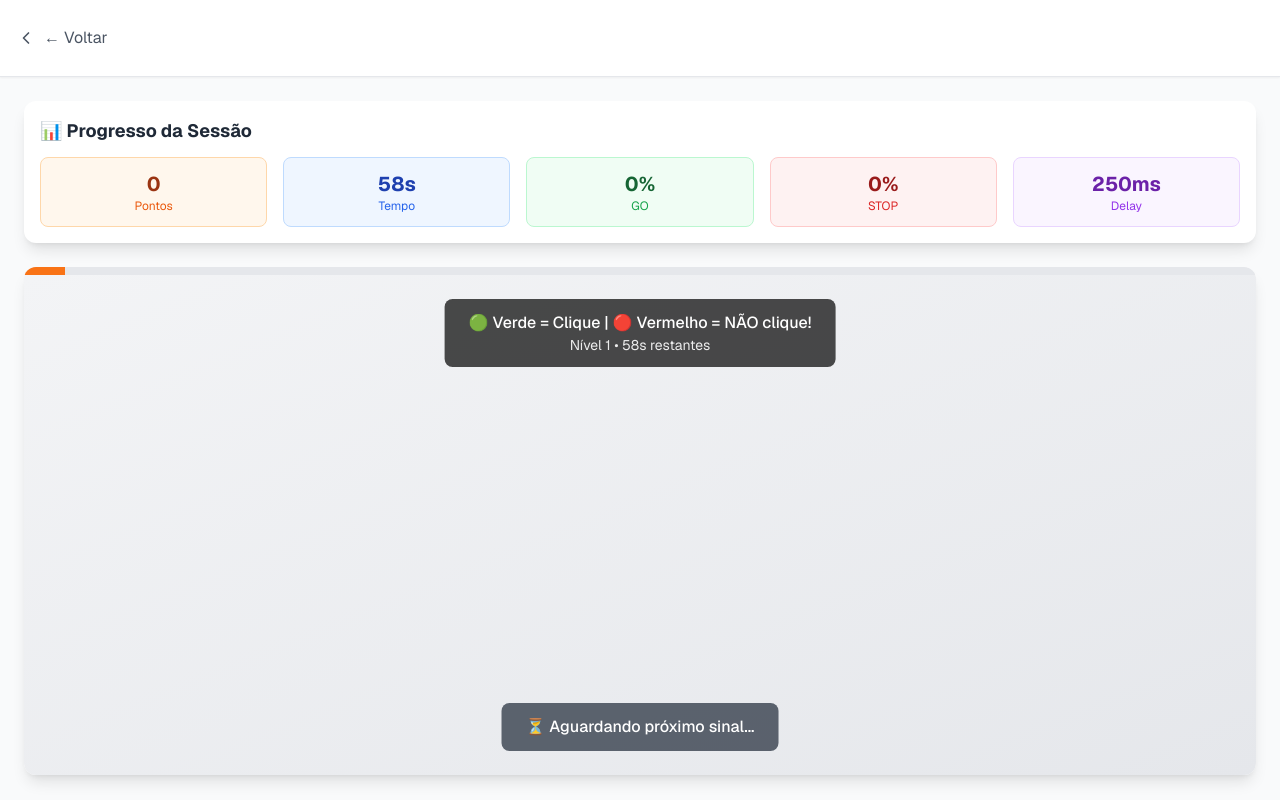
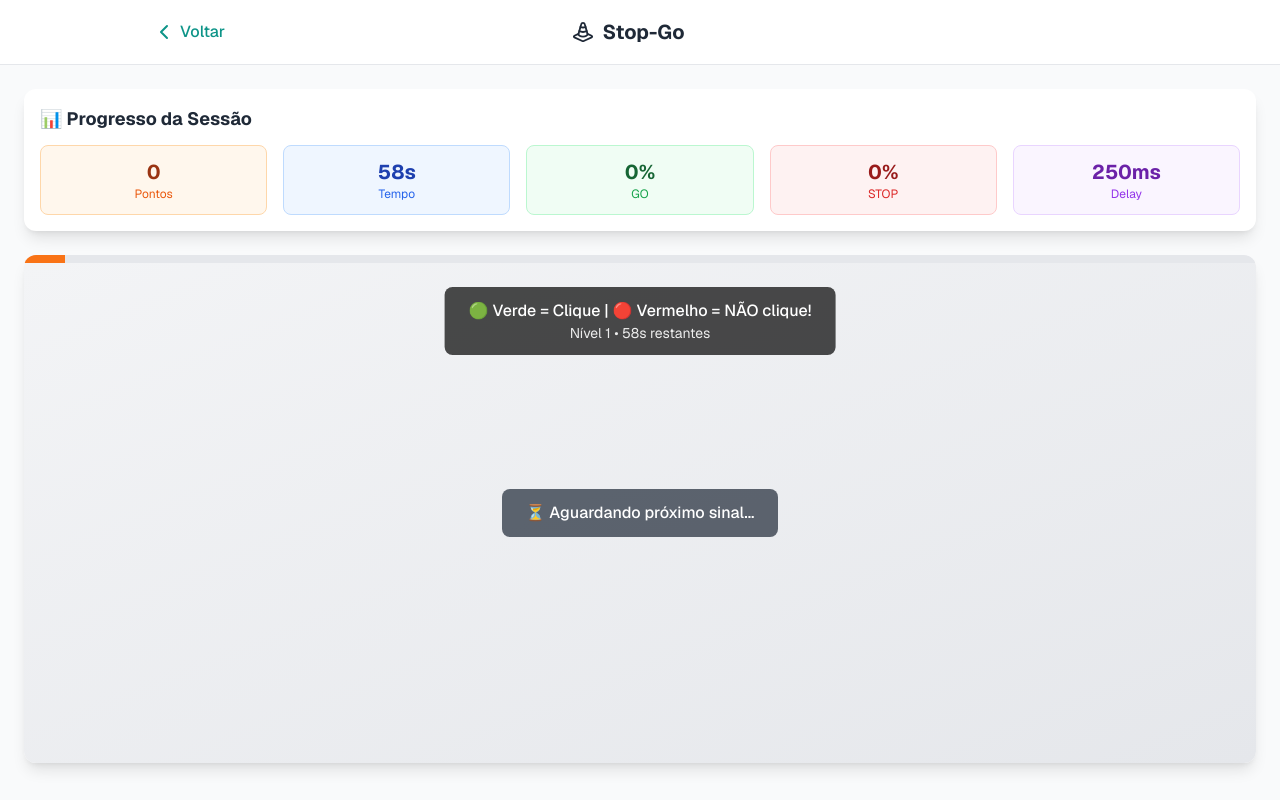
Before and after one commit to ClaudemirWork/teaplus-working, a Next.js app: page /stop-go in a window 1280 px wide. Both pictures are taken after a click on the button "🚀 Iniciar Atividade". Built offline with nearby package versions, Linux system fonts and the light colour scheme.

Commit message:
Update page.tsx correção do botão voltar na atividade stop go

```diff
--- a/app/stop-go/page.tsx
+++ b/app/stop-go/page.tsx
@@ -2,9 +2,54 @@
 
 import { useState, useEffect } from 'react'
 import Link from 'next/link'
-import { ChevronLeft, Save } from 'lucide-react'
+import { ChevronLeft, Save, TrafficCone } from 'lucide-react'
 import { useRouter } from 'next/navigation'
 import { createClient } from '../utils/supabaseClient'
+
+// Componente do Cabeçalho Padrão
+const GameHeader = ({ onSave, isSaveDisabled, title, icon, showSaveButton }) => (
+    <header className="bg-white/90 backdrop-blur-sm border-b border-gray-200 sticky top-0 z-10">
+        <div className="max-w-5xl mx-auto px-4 sm:px-6">
+            <div className="flex items-center justify-between h-16">
+
+                {/* 1. Botão Voltar (Esquerda) */}
+                <Link
+                    href="/dashboard"
+                    className="flex items-center text-teal-600 hover:text-teal-700 transition-colors"
+                >
+                    <ChevronLeft className="h-6 w-6" />
+                    <span className="ml-1 font-medium text-sm sm:text-base">Voltar</span>
+                </Link>
+
+                {/* 2. Título Centralizado (Meio) */}
+                <h1 className="text-lg sm:text-xl font-bold text-gray-800 text-center flex items-center gap-2">
+                    {icon}
+                    <span>{title}</span>
+                </h1>
+
+                {/* 3. Botão de Ação ou Espaçador (Direita) */}
+                {showSaveButton && onSave ? (
+                    <button
+                        onClick={onSave}
+                        disabled={isSaveDisabled}
+                        className={`flex items-center space-x-2 px-3 py-2 sm:px-4 rounded-lg font-semibold transition-colors ${
+                            !isSaveDisabled
+                                ? 'bg-green-500 text-white hover:bg-green-600'
+                                : 'bg-gray-300 text-gray-500 cursor-not-allowed'
+                        }`}
+                    >
+                        <Save size={18} />
+                        <span className="hidden sm:inline">{isSaveDisabled ? 'Salvando...' : 'Salvar'}</span>
+                    </button>
+                ) : (
+                    // Espaçador para manter o título centralizado
+                    <div className="w-24"></div>
+                )}
+            </div>
+        </div>
+    </header>
+);
+
 
 export default function StopGo() {
     const router = useRouter()
@@ -23,18 +68,18 @@ export default function StopGo() {
     const [jogoIniciado, setJogoIniciado] = useState(false)
     const [salvando, setSalvando] = useState(false)
 
-  // Métricas VALIDADAS CIENTIFICAMENTE
-  const [goRTs, setGoRTs] = useState<number[]>([]) // Todos os RTs de GO
-  const [stopSuccesses, setStopSuccesses] = useState(0) // Inibições bem-sucedidas
-  const [stopFailures, setStopFailures] = useState(0) // Falhas de inibição
-  const [goCorrect, setGoCorrect] = useState(0) // GO corretos
-  const [goOmissions, setGoOmissions] = useState(0) // Omissões em GO
-  const [currentSSD, setCurrentSSD] = useState(250) // Stop Signal Delay inicial
-  const [allSSDs, setAllSSDs] = useState<number[]>([]) // Todos os SSDs usados
+    // Métricas
+    const [goRTs, setGoRTs] = useState<number[]>([])
+    const [stopSuccesses, setStopSuccesses] = useState(0)
+    const [stopFailures, setStopFailures] = useState(0)
+    const [goCorrect, setGoCorrect] = useState(0)
+    const [goOmissions, setGoOmissions] = useState(0)
+    const [currentSSD, setCurrentSSD] = useState(250)
+    const [allSSDs, setAllSSDs] = useState<number[]>([])
     const [totalGo, setTotalGo] = useState(0)
     const [totalStop, setTotalStop] = useState(0)
 
-  // Configurações por nível - BASEADO EM LITERATURA
+    // Configurações por nível
     const niveis = {
         1: { duracao: 60, intervaloMin: 2000, intervaloMax: 4000, nome: "Iniciante (1min)" },
         2: { duracao: 90, intervaloMin: 1800, intervaloMax: 3500, nome: "Básico (1.5min)" },
@@ -68,30 +113,24 @@ export default function StopGo() {
             }, intervalo)
         }
         return () => clearTimeout(timeout)
-  }, [ativo, sinalVisivel, aguardandoStop])
+    }, [ativo, sinalVisivel, aguardandoStop, nivel])
 
     // Stop Signal com delay adaptativo
     useEffect(() => {
         let stopTimeout: NodeJS.Timeout
         if (aguardandoStop) {
             stopTimeout = setTimeout(() => {
-        // Mudança para STOP após o delay
                 setTipoSinal('stop')
 
-        // Timeout para registrar falha se não inibir
                 setTimeout(() => {
                     if (aguardandoStop) {
-            // Falhou em inibir (não conseguiu parar)
                         setStopFailures(prev => prev + 1)
-
-            // ALGORITMO STAIRCASE - diminui SSD após falha
                         setCurrentSSD(prev => Math.max(50, prev - 50))
                         setAllSSDs(prev => [...prev, currentSSD])
-
                         setAguardandoStop(false)
                         setSinalVisivel(false)
                     }
-        }, 1000) // Tempo para detectar inibição
+                }, 1000)
             }, currentSSD)
         }
         return () => clearTimeout(stopTimeout)
@@ -120,13 +159,12 @@ export default function StopGo() {
     const mostrarSinal = () => {
         if (!ativo) return
 
-    // PROPORÇÃO CIENTÍFICA: 75% GO, 25% STOP
         const isStop = Math.random() < 0.25
 
         if (isStop) {
             setTotalStop(prev => prev + 1)
-      setTipoSinal('go') // Começa como GO
-      setAguardandoStop(true) // Vai mudar para STOP após SSD
+            setTipoSinal('go')
+            setAguardandoStop(true)
         } else {
             setTotalGo(prev => prev + 1)
             setTipoSinal('go')
@@ -136,13 +174,16 @@ export default function StopGo() {
         setSinalVisivel(true)
         setTempoAparicao(Date.now())
 
-    // Timeout para omissão em GO
         if (!isStop) {
             setTimeout(() => {
-        if (sinalVisivel && tipoSinal === 'go') {
-          setGoOmissions(prev => prev + 1)
-          setSinalVisivel(false)
+                // Usando um callback para verificar o estado mais recente
+                setSinalVisivel(currentSinalVisivel => {
+                    if (currentSinalVisivel) {
+                        setGoOmissions(prev => prev + 1);
+                        return false; // Esconde o sinal
                     }
+                    return currentSinalVisivel;
+                });
             }, 2000)
         }
     }
@@ -153,26 +194,19 @@ export default function StopGo() {
         const tempoReacao = Date.now() - tempoAparicao
 
         if (tipoSinal === 'go' && !aguardandoStop) {
-      // GO trial correto
             setGoCorrect(prev => prev + 1)
             setGoRTs(prev => [...prev, tempoReacao])
             setPontuacao(prev => prev + 10 * nivel)
             setSinalVisivel(false)
 
         } else if (tipoSinal === 'go' && aguardandoStop) {
-      // Ainda em GO, mas vai virar STOP (dentro do SSD)
-      // Registra o RT mas continua esperando
             setGoRTs(prev => [...prev, tempoReacao])
 
         } else if (tipoSinal === 'stop') {
-      // Falhou em inibir - clicou no STOP
             setStopFailures(prev => prev + 1)
             setPontuacao(prev => Math.max(0, prev - 5))
-
-      // ALGORITMO STAIRCASE - diminui SSD após falha
             setCurrentSSD(prev => Math.max(50, prev - 50))
             setAllSSDs(prev => [...prev, currentSSD])
-
             setAguardandoStop(false)
             setSinalVisivel(false)
         }
@@ -180,23 +214,24 @@ export default function StopGo() {
 
     // Detectar inibição bem-sucedida (não clicar)
     useEffect(() => {
-    if (!aguardandoStop && tipoSinal === 'stop' && sinalVisivel) {
-      // Timer para detectar sucesso na inibição
+        if (tipoSinal === 'stop' && sinalVisivel) {
             const timer = setTimeout(() => {
-        if (sinalVisivel && tipoSinal === 'stop') {
+                setSinalVisivel(currentSinalVisivel => {
+                    if (currentSinalVisivel) {
                         setStopSuccesses(prev => prev + 1)
                         setPontuacao(prev => prev + 15 * nivel)
-
-          // ALGORITMO STAIRCASE - aumenta SSD após sucesso
                         setCurrentSSD(prev => Math.min(800, prev + 50))
                         setAllSSDs(prev => [...prev, currentSSD])
-
-          setSinalVisivel(false)
+                        setAguardandoStop(false)
+                        return false
                     }
+                    return currentSinalVisivel;
+                });
             }, 1000)
             return () => clearTimeout(timer)
         }
-  }, [aguardandoStop, tipoSinal, sinalVisivel])
+    }, [tipoSinal, sinalVisivel, currentSSD, nivel])
+
 
     const finalizarExercicio = () => {
         setAtivo(false)
@@ -205,18 +240,27 @@ export default function StopGo() {
         setExercicioConcluido(true)
     }
 
-  // CÁLCULO DO SSRT - MÉTODO DE INTEGRAÇÃO
     const calcularSSRT = () => {
-    if (goRTs.length === 0 || allSSDs.length === 0) return 0
+        if (goRTs.length === 0 || totalStop === 0) return 0
 
-    const meanGoRT = goRTs.reduce((a, b) => a + b, 0) / goRTs.length
-    const meanSSD = allSSDs.reduce((a, b) => a + b, 0) / allSSDs.length
+        // Ordena os tempos de reação
+        const sortedGoRTs = [...goRTs].sort((a, b) => a - b);
 
-    // SSRT = Mean Go RT - Mean SSD (quando ~50% inibição)
-    return Math.round(meanGoRT - meanSSD)
+        // Calcula a probabilidade de falha
+        const pRespond = stopFailures / totalStop;
+
+        // Encontra o tempo de reação no n-ésimo percentil
+        const nthIndex = Math.floor(sortedGoRTs.length * pRespond);
+        const integrationPointRT = sortedGoRTs[nthIndex] || sortedGoRTs[sortedGoRTs.length - 1];
+
+        // Calcula a média do SSD
+        const meanSSD = allSSDs.length > 0 ? allSSDs.reduce((a, b) => a + b, 0) / allSSDs.length : 0;
+
+        const ssrtValue = Math.round(integrationPointRT - meanSSD);
+
+        return ssrtValue > 0 ? ssrtValue : 0; // Retorna 0 se o SSRT for negativo
     }
 
-  // Métricas calculadas
     const meanGoRT = goRTs.length > 0 ? Math.round(goRTs.reduce((a, b) => a + b, 0) / goRTs.length) : 0
     const sdGoRT = goRTs.length > 1 ? Math.round(Math.sqrt(goRTs.reduce((acc, rt) => acc + Math.pow(rt - meanGoRT, 2), 0) / goRTs.length)) : 0
     const cvRT = meanGoRT > 0 ? Math.round((sdGoRT / meanGoRT) * 100) : 0
@@ -224,7 +268,7 @@ export default function StopGo() {
     const stopAccuracy = totalStop > 0 ? Math.round((stopSuccesses / totalStop) * 100) : 0
     const goAccuracy = totalGo > 0 ? Math.round((goCorrect / totalGo) * 100) : 0
 
-  // SALVAMENTO PADRONIZADO - IGUAL CAA
+    // SALVAMENTO PADRONIZADO - CORRIGIDO
     const handleSaveSession = async () => {
         if (totalGo === 0 && totalStop === 0) {
             alert('Complete pelo menos algumas tentativas antes de salvar.')
@@ -243,7 +287,6 @@ export default function StopGo() {
                 return
             }
 
-      // Salvar na tabela sessoes
             const { data, error } = await supabase
                 .from('sessoes')
                 .insert([{
@@ -268,7 +311,8 @@ export default function StopGo() {
 - Nível ${nivel} completado
 - ${pontuacao} pontos`)
 
-        router.push('/profileselection')
+                // Redirecionamento CORRIGIDO
+                router.push('/dashboard')
             }
         } catch (error: any) {
             console.error('Erro inesperado:', error)
@@ -295,39 +339,21 @@ export default function StopGo() {
 
     return (
         <div className="min-h-screen bg-gray-50">
-      {/* Header PADRONIZADO */}
-      <header className="bg-white shadow-sm border-b border-gray-200 sticky top-0 z-10">
-        <div className="p-3 sm:p-4 flex items-center justify-between">
-          <Link
-            href="/dashboard"
-            className="flex items-center space-x-2 text-gray-600 hover:text-gray-800 transition-colors min-h-[44px] touch-manipulation"
-          >
-            <ChevronLeft size={20} />
-            <span className="text-sm sm:text-base">← Voltar</span>
-          </Link>
-
-          {exercicioConcluido && (
-            <div className="flex items-center space-x-2 sm:space-x-4">
-              <button
-                onClick={handleSaveSession}
-                disabled={salvando}
-                className="flex items-center space-x-2 px-4 py-2 rounded-full bg-green-600 text-white font-medium hover:bg-green-700 transition-colors disabled:bg-green-400"
-              >
-                <Save size={20} />
-                <span>{salvando ? 'Salvando...' : 'Finalizar e Salvar'}</span>
-              </button>
-            </div>
-          )}
-        </div>
-      </header>
+            {/* Header PADRONIZADO implementado */}
+            <GameHeader
+                title="Stop-Go"
+                icon={<TrafficCone size={22} />}
+                onSave={handleSaveSession}
+                isSaveDisabled={salvando}
+                showSaveButton={exercicioConcluido}
+            />
 
             <main className="p-4 sm:p-6 max-w-7xl mx-auto w-full">
                 {!jogoIniciado ? (
-          // Tela inicial PADRONIZADA
+                    // Tela inicial
                     <div className="space-y-6">
                         <div className="bg-white rounded-xl shadow-lg p-6 sm:p-8">
-              <h1 className="text-2xl sm:text-3xl font-bold text-gray-800 mb-4">🚦 Stop-Go</h1>
-
+                            {/* h1 REMOVIDO daqui */}
                             <div className="grid grid-cols-1 sm:grid-cols-2 lg:grid-cols-3 gap-4">
                                 <div className="bg-red-50 border border-red-200 rounded-lg p-4">
                                     <h3 className="font-semibold text-gray-800 mb-1">🎯 Objetivo:</h3>
@@ -454,8 +480,8 @@ export default function StopGo() {
                                     </div>
                                 </div>
 
-                {!sinalVisivel && (
-                  <div className="absolute bottom-6 left-1/2 transform -translate-x-1/2 text-center">
+                                {!sinalVisivel && ativo && (
+                                    <div className="absolute inset-0 flex items-center justify-center">
                                         <div className="bg-gray-800 bg-opacity-70 text-white px-6 py-3 rounded-lg">
                                             <div className="font-medium">⏳ Aguardando próximo sinal...</div>
                                         </div>
@@ -469,15 +495,15 @@ export default function StopGo() {
                     <div className="bg-white rounded-xl shadow-lg p-8">
                         <div className="text-center mb-6">
                             <div className="text-6xl mb-4">
-                {ssrt < 200 ? '🏆' : ssrt < 250 ? '🎉' : '💪'}
+                                {ssrt > 0 && ssrt < 200 ? '🏆' : ssrt > 0 && ssrt < 250 ? '🎉' : '💪'}
                             </div>
 
                             <h3 className="text-2xl font-bold text-gray-800 mb-2">
-                {ssrt < 200 ? 'Controle Excepcional!' : ssrt < 250 ? 'Muito Bem!' : 'Continue Praticando!'}
+                                {ssrt > 0 && ssrt < 200 ? 'Controle Excepcional!' : ssrt > 0 && ssrt < 250 ? 'Muito Bem!' : 'Continue Praticando!'}
                             </h3>
 
                             <p className="text-gray-600">
-                Seu tempo de controle inibitório (SSRT): {ssrt}ms
+                                Seu tempo de controle inibitório (SSRT): {ssrt > 0 ? `${ssrt}ms` : 'N/A'}
                             </p>
                         </div>
 
@@ -486,7 +512,7 @@ export default function StopGo() {
                             <h3 className="text-lg font-bold text-gray-800 mb-3">📊 Resultados da Sessão</h3>
                             <div className="grid grid-cols-2 sm:grid-cols-3 gap-4">
                                 <div className="bg-purple-50 border border-purple-200 rounded-lg p-3 text-center">
-                  <div className="text-xl font-bold text-purple-800">{ssrt}ms</div>
+                                    <div className="text-xl font-bold text-purple-800">{ssrt > 0 ? `${ssrt}ms` : 'N/A'}</div>
                                     <div className="text-xs text-purple-600">SSRT</div>
                                 </div>
                                 <div className="bg-blue-50 border border-blue-200 rounded-lg p-3 text-center">
@@ -516,8 +542,8 @@ export default function StopGo() {
                         <div className="bg-blue-50 rounded-lg p-4 mb-6">
                             <h4 className="font-bold text-blue-800 mb-2">📊 Análise do Desempenho:</h4>
                             <div className="text-sm text-blue-700 space-y-1">
-                <p>• Controle Inibitório: {ssrt < 200 ? '✅ Excelente!' : ssrt < 250 ? '✅ Bom' : '⚠️ Precisa melhorar'}</p>
-                <p>• Velocidade: {meanGoRT < 400 ? '✅ Rápido' : meanGoRT < 600 ? '⚠️ Moderado' : '🔴 Lento'}</p>
+                                <p>• Controle Inibitório: {ssrt > 0 && ssrt < 200 ? '✅ Excelente!' : ssrt > 0 && ssrt < 250 ? '✅ Bom' : '⚠️ Precisa melhorar'}</p>
+                                <p>• Velocidade: {meanGoRT > 0 && meanGoRT < 400 ? '✅ Rápido' : meanGoRT > 0 && meanGoRT < 600 ? '⚠️ Moderado' : '🔴 Lento'}</p>
                                 <p>• Consistência: {cvRT <= 30 ? '✅ Estável' : '⚠️ Variável'}</p>
                                 <p>• Precisão GO: {goAccuracy >= 90 ? '✅ Ótima' : '⚠️ Pode melhorar'}</p>
                                 <p>• Inibição STOP: {stopAccuracy >= 40 && stopAccuracy <= 60 ? '✅ Balanceada' : '⚠️ Desbalanceada'}</p>
@@ -526,7 +552,7 @@ export default function StopGo() {
 
                         {/* Botões */}
                         <div className="flex justify-center space-x-4">
-              {nivel < 5 && ssrt < 250 && (
+                            {nivel < 5 && ssrt > 0 && ssrt < 250 && (
                                 <button
                                     onClick={proximoNivel}
                                     className="bg-green-500 hover:bg-green-600 text-white font-bold py-3 px-6 rounded-lg transition-colors"
```
Lines whose indentation alone changed are shown as unchanged.
